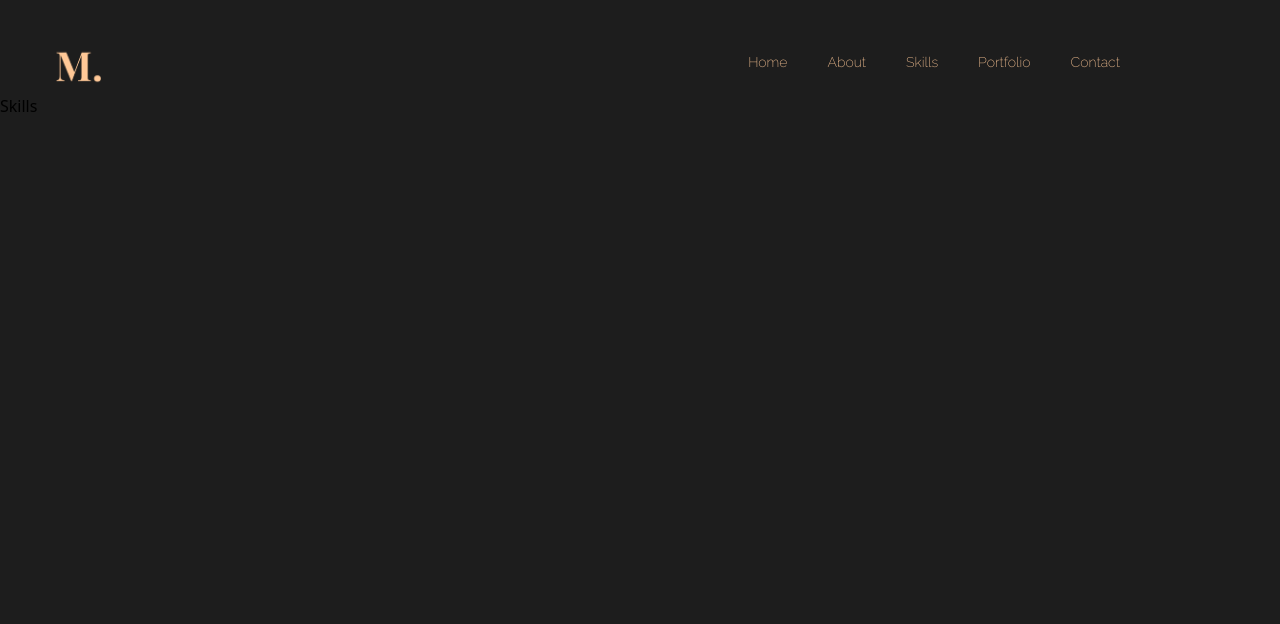
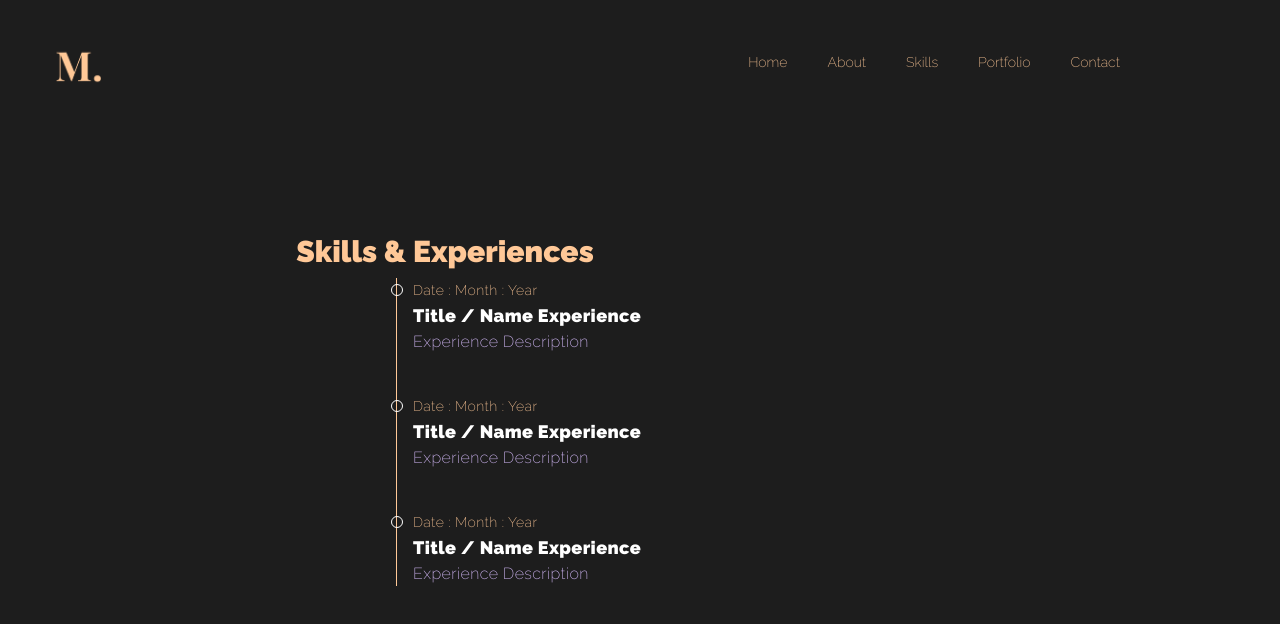
Before and after one commit to marietignol/Checkpoint-4, a React (Vite) app in the folder frontend/: page /Skills in a window 1280 px wide. Shown: the top 624 px of the page. Built offline with nearby package versions, Linux system fonts and the light colour scheme.

Commit message:
create skills page

```diff
--- a/frontend/src/pages/About.jsx
+++ b/frontend/src/pages/About.jsx
@@ -9,8 +9,8 @@ function About() {
         </h1>
       </div>
       <div className="md:container flex flex-row-reverse px-2 pt-5 md:text-left text-center">
-        <span className="text-[#d2d8f9] text-sm" />
-        <p className="text-[#d2d8f9] font-extralight text-sm md:w-2/3 md:pl-1 leading-6 tracking-wide pb-10 border-b-[0.5px] border-[#ffffff66] ">
+        <span className="text-purple text-sm" />
+        <p className="text-purple font-extralight text-sm md:w-2/3 md:pl-1 leading-6 tracking-wide pb-10 border-b-[0.5px] border-[#ffffff66] ">
           See our planet as you’ve never seen it before. A perfect relaxing trip
           away to help regain perspective and come back refreshed. While you’re
           there, take in some history by visiting the Luna 2 and Apollo 11
--- a/frontend/src/pages/Skills.jsx
+++ b/frontend/src/pages/Skills.jsx
@@ -1,7 +1,60 @@
 import React from "react";
 
 function Skills() {
-  return <div>Skills</div>;
+  return (
+    <div className="bg-darkColor flex justify-center text-middleOrange py-20 lg:py-[120px] overflow-hidden relative z-10 font-Raleway">
+      <div className="md:container  px-2  pt-5 md:text-left text-center">
+        <div className="max-w-[570px] mb-0 md:text-center lg:mb-0 lg:text-center">
+          <h1 className="text-middleOrange w-full font-Raleway pb-2 text-3xl font-bold">
+            Skills & Experiences
+          </h1>
+        </div>
+        <div className="flex flex-wrap lg:justify-center sm:justify-center md:justify-center -mx-4">
+          <div className="lg:w-1/2 xl:w-6/12 px-4 md:w-2/3 md:pl-1 leading-6 tracking-wide pb-10">
+            <ol className="relative border-l">
+              <li className="mb-10 ml-4">
+                <div className="absolute w-3 h-3 bg-gray-200 rounded-full mt-1.5 -left-1.5 border border-white dark:border-gray-900 dark:bg-gray-700" />
+                <time className="mb-1 text-sm font-normal leading-none text-gray-400 dark:text-gray-500">
+                  Date : Month : Year
+                </time>
+                <h3 className="text-lg font-semibold  text-white">
+                  Title / Name Experience
+                </h3>
+                <p className="mb-4 text-base font-normal text-gray-500 text-purple">
+                  Experience Description
+                </p>
+              </li>
+              <li className="mb-10 ml-4">
+                <div className="absolute w-3 h-3 bg-gray-200 rounded-full mt-1.5 -left-1.5 border border-white dark:border-gray-900 dark:bg-gray-700" />
+                <time className="mb-1 text-sm font-normal leading-none text-gray-400 dark:text-gray-500">
+                  Date : Month : Year
+                </time>
+                <h3 className="text-lg font-semibold  text-white">
+                  Title / Name Experience
+                </h3>
+                <p className="text-base font-normal text-gray-500 text-purple">
+                  Experience Description
+                </p>
+              </li>
+              <li className="ml-4">
+                <div className="absolute w-3 h-3 bg-gray-200 rounded-full mt-1.5 -left-1.5 border border-white dark:border-gray-900 dark:bg-gray-700" />
+                <time className="mb-1 text-sm font-normal leading-none text-gray-400 dark:text-gray-500">
+                  Date : Month : Year
+                </time>
+                <h3 className="text-lg font-semibold  text-white">
+                  Title / Name Experience
+                </h3>
+                <p className="text-base font-normal text-gray-500 text-purple">
+                  Experience Description
+                </p>
+              </li>
+            </ol>
+
+          </div>
+        </div>
+      </div>
+    </div>
+  );
 }
 
 export default Skills;
```
